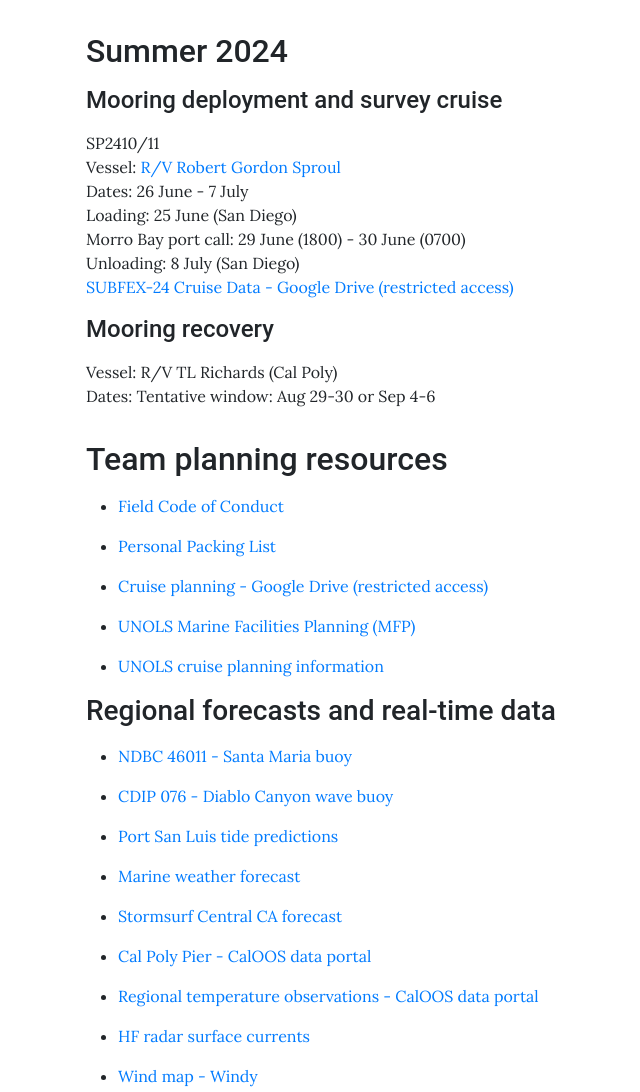
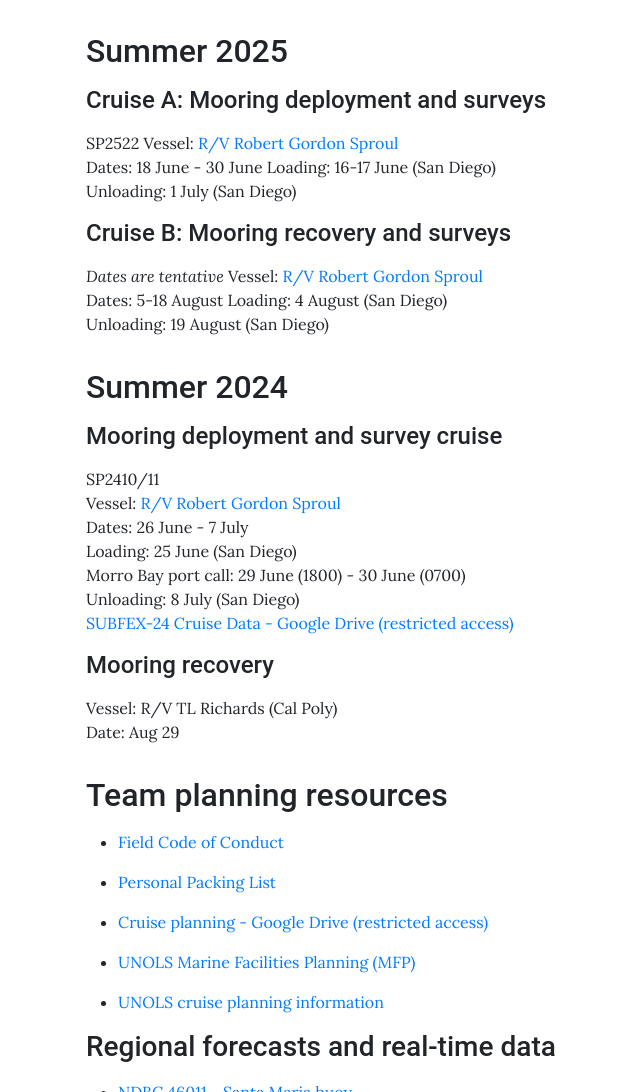
Before and after one commit to subfex/subfex.github.io, a Jekyll site: the page built from pages/cruises.md, in a window 1280 px wide and 1400 px high. Shown: the part 308-1400 px from the top of the window, without its empty margins (186-826 px from the left). Built offline with Jekyll 4.4.1, drawn with Linux system fonts in a browser that asks for light colours.

Commit message:
tentative summer 2025 cruise info

```diff
--- a/pages/cruises.md
+++ b/pages/cruises.md
@@ -7,6 +7,24 @@ background:
   href: https://www.freepik.com/free-photo/mesmerizing-shot-crystal-blue-ocean-waves_17530073.htm#query=ocean%20background&position=3&from_view=keyword&trac
 permalink: /cruises/
 ---
+
+## Summer 2025
+
+#### Cruise A: Mooring deployment and surveys
+
+SP2522
+Vessel: [R/V Robert Gordon Sproul](https://scripps.ucsd.edu/ships/sproul)
+Dates: 18 June - 30 June
+Loading: 16-17 June (San Diego)
+Unloading: 1 July (San Diego)
+
+#### Cruise B: Mooring recovery and surveys
+
+*Dates are tentative*
+Vessel: [R/V Robert Gordon Sproul](https://scripps.ucsd.edu/ships/sproul)
+Dates: 5-18 August
+Loading: 4 August (San Diego)
+Unloading: 19 August (San Diego)
 
 ## Summer 2024
 
@@ -23,7 +41,7 @@ Unloading: 8 July (San Diego)
 #### Mooring recovery
 
 Vessel: R/V TL Richards (Cal Poly)
-Dates: Tentative window: Aug 29-30 or Sep 4-6
+Date: Aug 29
 
 ## Team planning resources
 
```
